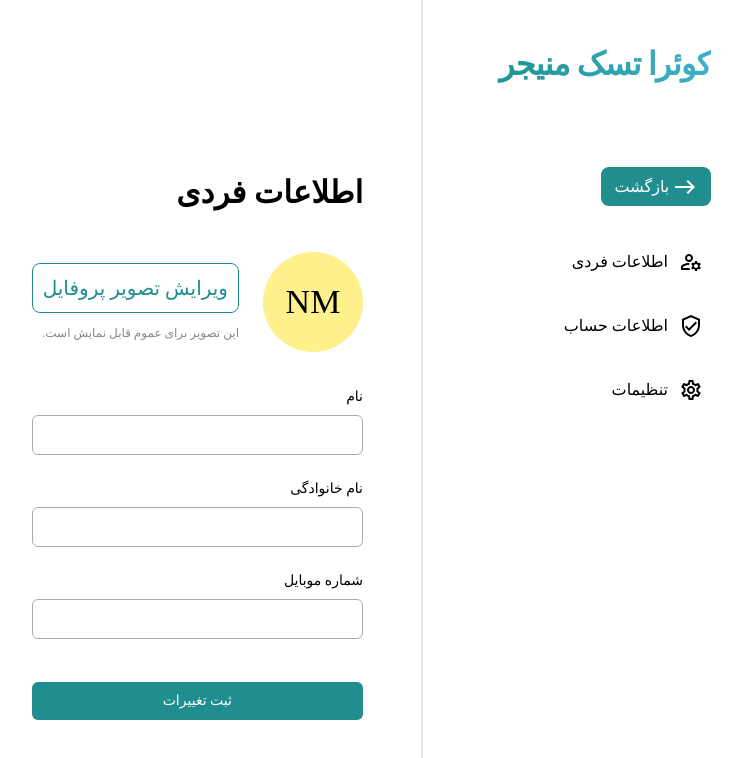
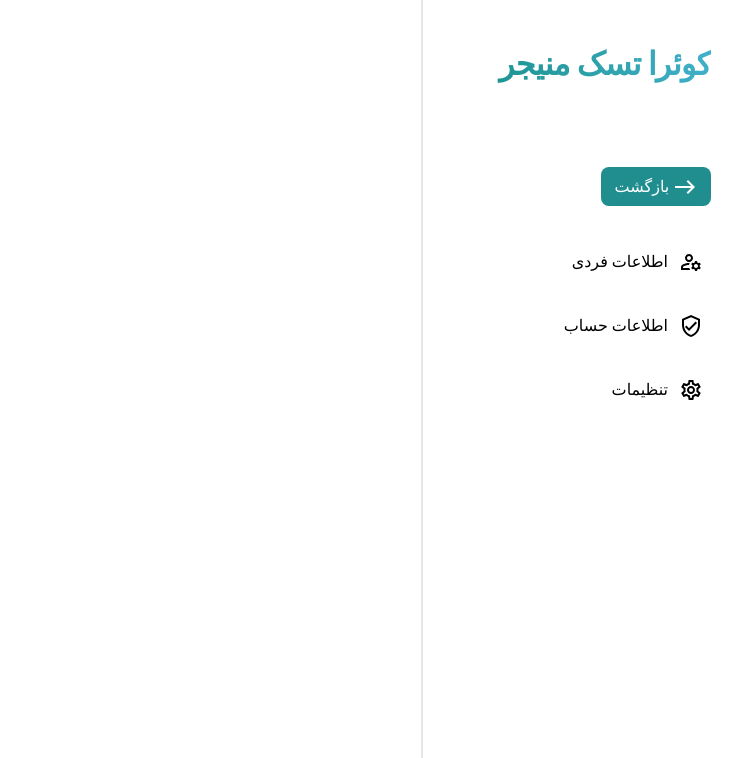
Before and after one commit to Quera-Spring-Front-end-Bootcamp/Group2-406, a React (Vite) app in the folder Quera-Project/: page /Profile in a window 1280 px wide. Shown: the top 758 px of the page, without its empty margins (519-1261 px from the left). Built offline with nearby package versions, Linux system fonts and the light colour scheme.

Commit message:
edit routes

```diff
--- a/Quera-Project/src/App.jsx
+++ b/Quera-Project/src/App.jsx
@@ -15,7 +15,7 @@ function App() {
               <Route path="Forget" element={<Forget />} />
               <Route path="Reset" element={<Reset />} />
               <Route path="Main" element={<Main />} />
-              <Route path="Profile" element={<Profile />} />
+              <Route path="Profile/*" element={<Profile />} />
             </Route>
         </Routes>
       </div>
--- a/Quera-Project/src/Pages/Profile/InnerProfileAside.jsx
+++ b/Quera-Project/src/Pages/Profile/InnerProfileAside.jsx
@@ -13,9 +13,21 @@ export const ProfileAside=()=>{
             <button className='h-[39px] w-[110px] text-white rounded-lg bg-[#208D8E]' onClick={()=>{Navigate("../Main")}}><EastIcon/> بازگشت</button>
          </section>
          <div className='flex flex-col  ml-6 gap-8'>
-            <section onClick={()=>{Navigate("./")}} style={{backgroundColor: location.pathname=="/Prof/Personal" ? "#C5FFFF":"transparent",fontWeight:location.pathname=="/Prof/Personal" ? "600":"500s"}} className='  rounded cursor-pointer flex flex-row font-dana pr-2 py-1  transition-all duration-300  gap-[11px]'><ManageAccountsIcon/><p>اطلاعات فردی</p></section>
-            <section onClick={()=>{Navigate("./Verify")}} style={{backgroundColor: location.pathname=="/Prof/Verify"? "#C5FFFF":"transparent",fontWeight: location.pathname=="/Prof/Verify"? "600":"500s"}} className='cursor-pointer flex rounded flex-row font-dana pr-2 py-1 transition-all duration-300 gap-[11px]'><VerifiedUserIcon/><p>اطلاعات حساب</p></section>
-            <section onClick={()=>{Navigate("./Settings")}} style={{backgroundColor:location.pathname=="/Prof/Settings" ? "#C5FFFF":"transparent",fontWeight: location.pathname=="/Prof/Settings"? "600":"500s"}} className='cursor-pointer flex rounded flex-row font-dana pr-2 py-1 transition-all duration-300 gap-[11px]'><SettingsIcon/><p>تنظیمات</p></section>
+            <section onClick={()=>{Navigate("./Personal")}}
+            style={{backgroundColor: location.pathname=="/Prof/Personal" ? "#C5FFFF":"transparent",fontWeight:location.pathname=="/Prof/Personal" ? "600":"500s"}}
+            className='  rounded cursor-pointer flex flex-row font-dana pr-2 py-1  transition-all duration-300  gap-[11px]'><ManageAccountsIcon/>
+               <p>اطلاعات فردی</p>
+            </section>
+            <section onClick={()=>{Navigate("./Verify")}}
+            style={{backgroundColor: location.pathname=="/Prof/Verify"? "#C5FFFF":"transparent",fontWeight: location.pathname=="/Prof/Verify"? "600":"500s"}}
+            className='cursor-pointer flex rounded flex-row font-dana pr-2 py-1 transition-all duration-300 gap-[11px]'><VerifiedUserIcon/>
+               <p>اطلاعات حساب</p>
+            </section>
+            <section onClick={()=>{Navigate("./Settings")}}
+            style={{backgroundColor:location.pathname=="/Prof/Settings" ? "#C5FFFF":"transparent",fontWeight: location.pathname=="/Prof/Settings"? "600":"500s"}}
+            className='cursor-pointer flex rounded flex-row font-dana pr-2 py-1 transition-all duration-300 gap-[11px]'><SettingsIcon/>
+               <p>تنظیمات</p>
+            </section>
          </div>
       </aside>
    );
--- a/Quera-Project/src/Pages/Profile/Profile.jsx
+++ b/Quera-Project/src/Pages/Profile/Profile.jsx
@@ -10,7 +10,7 @@ import { Route,Routes } from "react-router-dom";
       <>
          <ProfileAside/>
          <Routes>
-            <Route path="/" element={<Personal/>}/>
+            <Route path="Personal" element={<Personal/>}/>
             <Route path="Verify" element={<Verify/>}/>
             <Route path="Settings" element={<Settings/>}/>
          </Routes>
```
